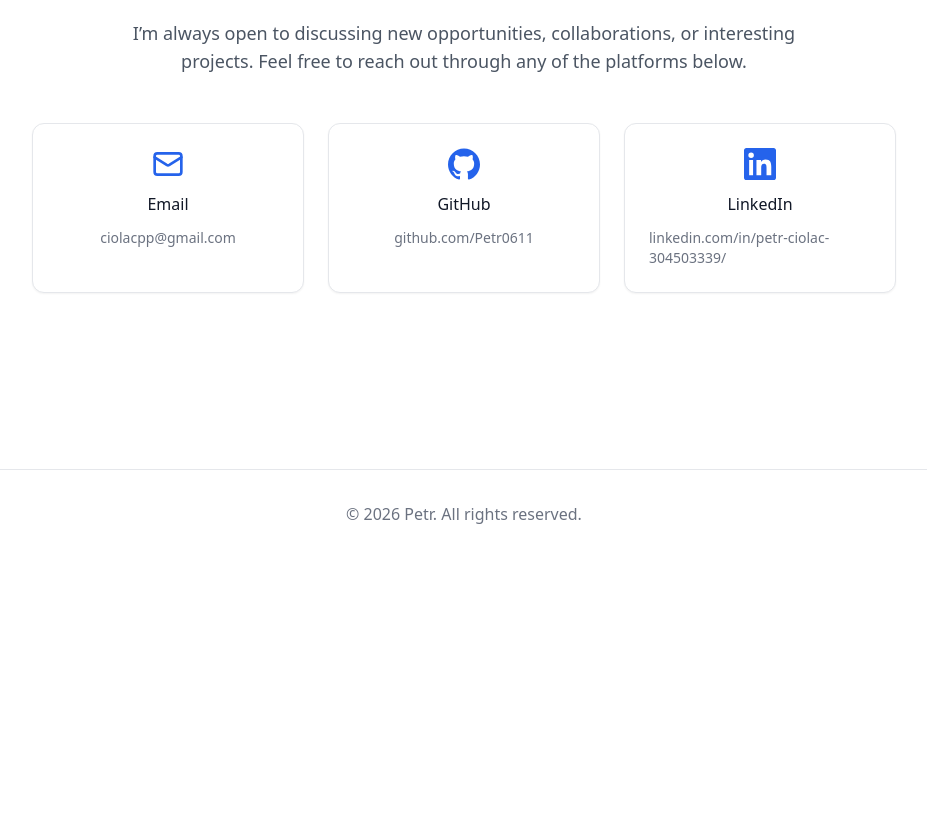
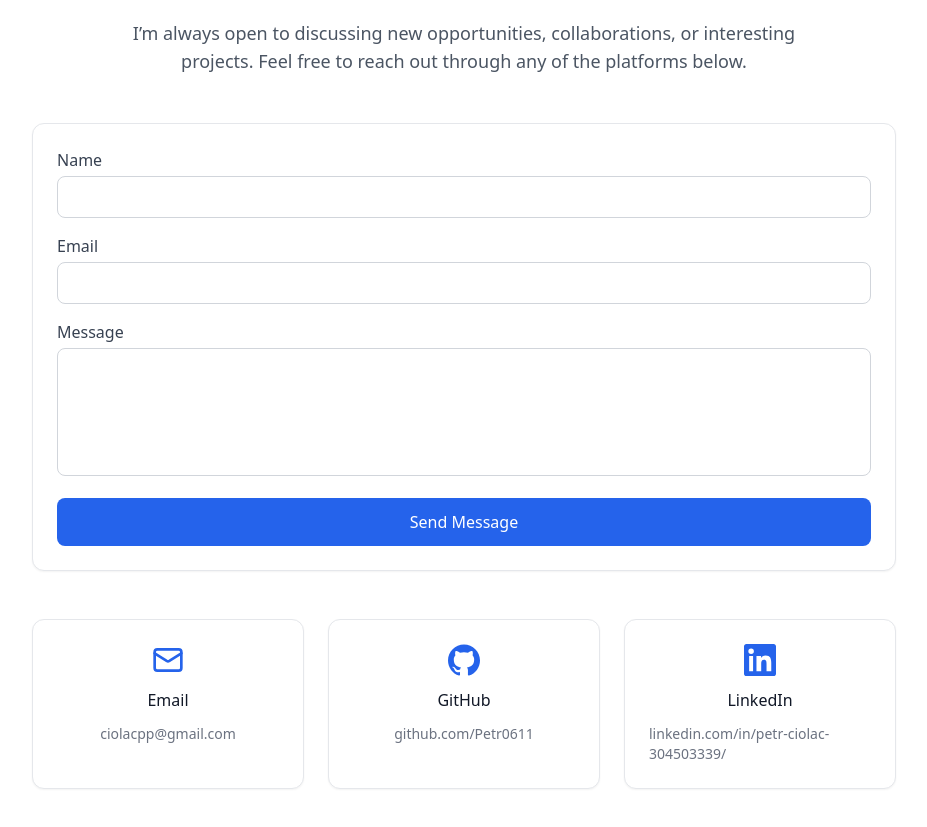
Before and after one commit to Petr0611/my-portfolio, a React (Vite) app: page / in a window 1280 px wide. Shown: the part 2300-3127 px from the top of the page, without its empty margins (176-1103 px from the left). Before the commit the page ends 2858 px from the top, so only its background shows below. Built offline with nearby package versions, Linux system fonts and the light colour scheme.

Commit message:
mailsender

```diff
--- a/src/components/Contact.tsx
+++ b/src/components/Contact.tsx
@@ -1,7 +1,43 @@
 import { motion } from "framer-motion";
 import { Mail } from "lucide-react";
+import { useState } from "react";
 
 function Contact() {
+  const [name, setName] = useState("");
+  const [email, setEmail] = useState("");
+  const [message, setMessage] = useState("");
+  const [status, setStatus] = useState<"idle" | "success" | "error">("idle");
+
+  const handleSubmit = async (e: React.FormEvent) => {
+    e.preventDefault();
+
+    const data = { name, email, message };
+
+    try {
+      const response = await fetch("http://localhost:5000/api/contact", {
+        method: "POST",
+        headers: {
+          "Content-Type": "application/json",
+        },
+        body: JSON.stringify(data),
+      });
+
+      const result = await response.json();
+
+      if (response.ok) {
+        setStatus("success");
+        setName("");
+        setEmail("");
+        setMessage("");
+      } else {
+        setStatus("error");
+      }
+    } catch (error) {
+      console.error("Error:", error);
+      setStatus("error");
+    }
+  };
+
   return (
     <section id="contact" className="max-w-4xl mx-auto px-4 py-24">
       <motion.h2
@@ -26,6 +62,70 @@ function Contact() {
         platforms below.
       </motion.p>
 
+      {/* CONTACT FORM */}
+      <motion.form
+        onSubmit={handleSubmit}
+        className="bg-white border border-gray-200 rounded-xl shadow-sm p-6 mb-12 space-y-4"
+        initial={{ opacity: 0, y: 30 }}
+        whileInView={{ opacity: 1, y: 0 }}
+        transition={{ duration: 0.6 }}
+        viewport={{ once: true }}
+      >
+        <div>
+          <label className="block text-gray-700 font-medium mb-1">Name</label>
+          <input
+            type="text"
+            className="w-full border border-gray-300 rounded-lg px-3 py-2 focus:ring-2 focus:ring-blue-500 outline-none"
+            value={name}
+            onChange={(e) => setName(e.target.value)}
+            required
+          />
+        </div>
+
+        <div>
+          <label className="block text-gray-700 font-medium mb-1">Email</label>
+          <input
+            type="email"
+            className="w-full border border-gray-300 rounded-lg px-3 py-2 focus:ring-2 focus:ring-blue-500 outline-none"
+            value={email}
+            onChange={(e) => setEmail(e.target.value)}
+            required
+          />
+        </div>
+
+        <div>
+          <label className="block text-gray-700 font-medium mb-1">
+            Message
+          </label>
+          <textarea
+            className="w-full border border-gray-300 rounded-lg px-3 py-2 h-32 resize-none focus:ring-2 focus:ring-blue-500 outline-none"
+            value={message}
+            onChange={(e) => setMessage(e.target.value)}
+            required
+          />
+        </div>
+
+        <button
+          type="submit"
+          className="w-full bg-blue-600 text-white font-medium py-3 rounded-lg hover:bg-blue-700 transition"
+        >
+          Send Message
+        </button>
+
+        {status === "success" && (
+          <p className="text-green-600 text-center font-medium">
+            Message sent successfully!
+          </p>
+        )}
+
+        {status === "error" && (
+          <p className="text-red-600 text-center font-medium">
+            Something went wrong. Try again later.
+          </p>
+        )}
+      </motion.form>
+
+      {/* CONTACT LINKS */}
       <div className="grid grid-cols-1 sm:grid-cols-3 gap-6">
         {/* Email */}
         <motion.a
@@ -52,13 +152,13 @@ function Contact() {
           viewport={{ once: true }}
         >
           <svg
-            className="w-8 h-8 text-blue-600 fill-current"
-            role="img"
+            className="w-8 h-8 text-blue-600"
+            fill="currentColor"
             viewBox="0 0 24 24"
             xmlns="http://www.w3.org/2000/svg"
           >
-            <title>GitHub</title>
             <path
+              fill="currentColor"
               d="M12 .297c-6.63 0-12 5.373-12 12 0 5.303
        3.438 9.8 8.205 11.387.6.113.82-.258.82-.577
        0-.285-.01-1.04-.015-2.04-3.338.724-4.042-1.61-4.042-1.61
@@ -91,13 +191,13 @@ function Contact() {
           viewport={{ once: true }}
         >
           <svg
-            className="w-8 h-8 text-blue-600 fill-current"
-            role="img"
+            className="w-8 h-8 text-blue-600"
+            fill="currentColor"
             viewBox="0 0 24 24"
             xmlns="http://www.w3.org/2000/svg"
           >
-            <title>LinkedIn</title>
             <path
+              fill="currentColor"
               d="M20.447 20.452h-3.554v-5.569c0-1.328-.027-3.037-1.852-3.037
        -1.853 0-2.136 1.445-2.136 2.939v5.667H9.351V9h3.414v1.561h.049
        c.476-.9 1.637-1.852 3.368-1.852 3.598 0 4.266 2.37 4.266 5.455v6.288zM5.337
```
Lines whose indentation alone changed are shown as unchanged.
